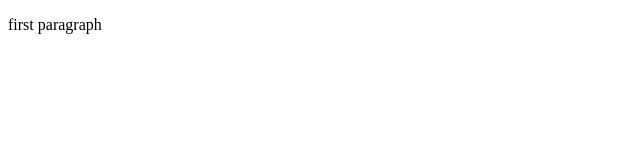
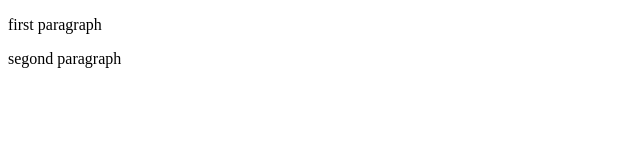
Before and after one commit to joeltnj/auto-deploiment, a website: page index.html in a window 1280 px wide. Shown: the whole page, without its empty margins (0-640 px from the left). Drawn offline with Linux system fonts and the light colour scheme.

Commit message:
add seconf paragraph

```diff
--- a/index.html
+++ b/index.html
@@ -7,5 +7,6 @@
 </head>
 <body>
     <p>first paragraph</p>
+    <p>segond paragraph</p>
 </body>
 </html>
```
